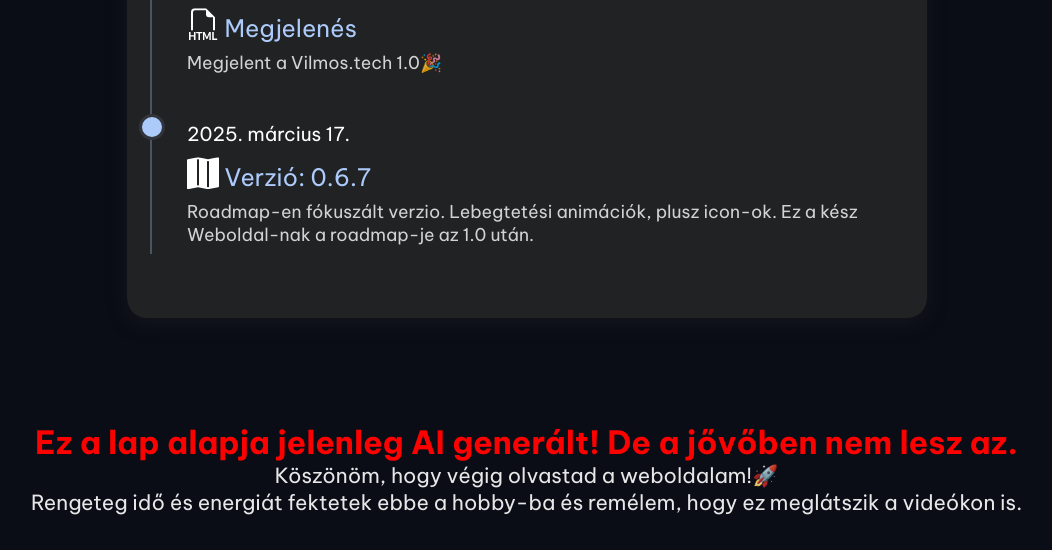
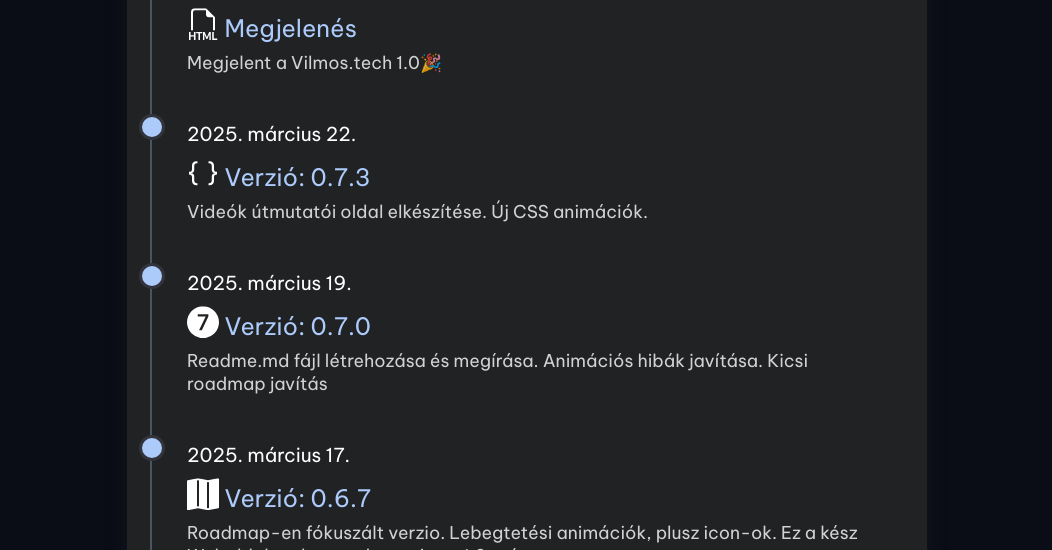
Before and after one commit to Vilmos-Tech/Weboldal, a plain HTML site: page RoadMaps/WEB.html in a window 1280 px wide. Shown: the part 1435-1985 px from the top of the page, without its empty margins (106-1158 px from the left). Drawn offline with Linux system fonts and the light colour scheme.

Commit message:
Version 0.7.3 V2
Roadmap frissítés
böngésző verzió frissítés

```diff
--- a/RoadMaps/WEB.html
+++ b/RoadMaps/WEB.html
@@ -102,6 +102,24 @@
     </div>
 
     <div class="roadmap-item">
+        <div class="roadmap-year">2025. március 22.</div>
+        <div class="roadmap-milestone">
+            <img src="../photos/Braces Icon.svg" alt="" class="roadmap-image">
+            Verzió: 0.7.3
+        </div>
+        <div class="roadmap-description">Videók útmutatói oldal elkészítése. Új CSS animációk. </div>
+    </div>
+
+    <div class="roadmap-item">
+        <div class="roadmap-year">2025. március 19.</div>
+        <div class="roadmap-milestone">
+            <img src="../photos/roadmap/7-circle-fill.svg" alt="" class="roadmap-image">
+            Verzió: 0.7.0
+        </div>
+        <div class="roadmap-description">Readme.md fájl létrehozása és megírása. Animációs hibák javítása. Kicsi roadmap javítás </div>
+    </div>
+
+    <div class="roadmap-item">
         <div class="roadmap-year">2025. március 17.</div>
         <div class="roadmap-milestone">
             <img src="../photos/roadmap/map-fill.svg" alt="" class="roadmap-image">
```
Also changed, not shown: Setup.html (+1 -1 lines), photos/roadmap/7-circle-fill.svg (added).
